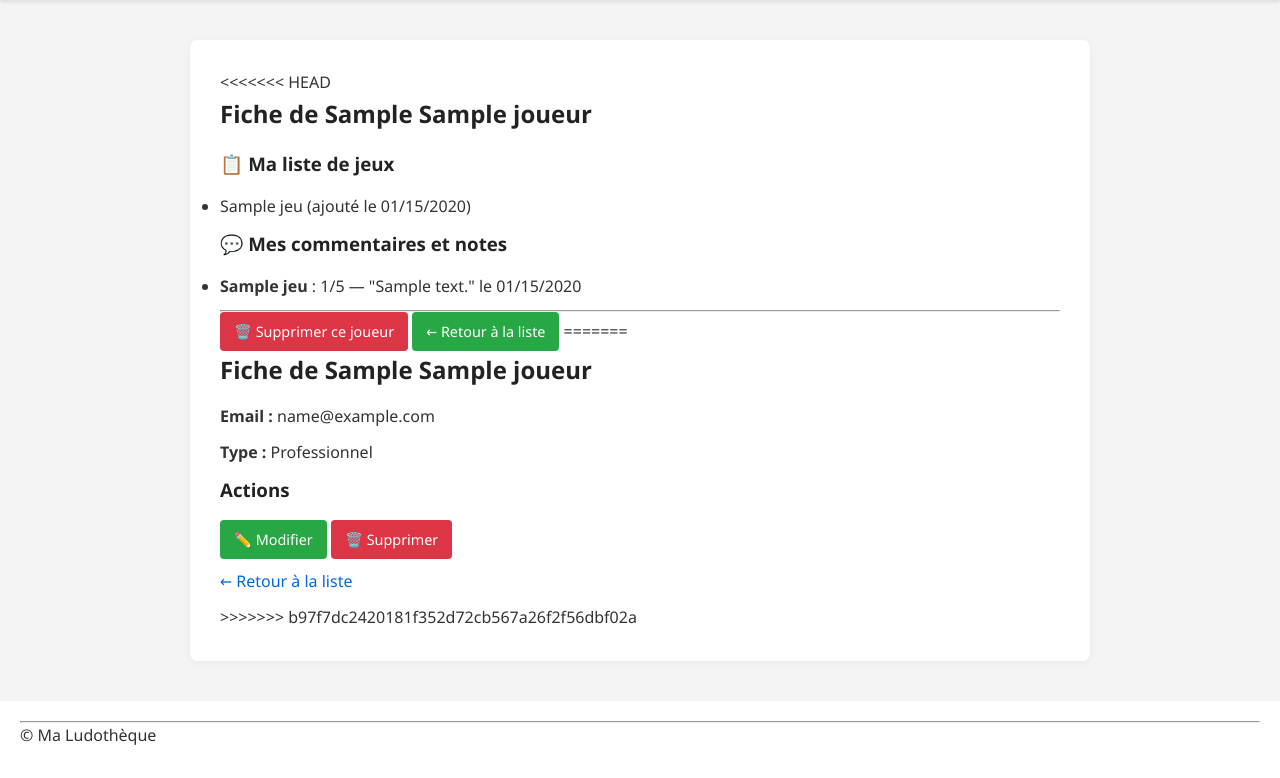
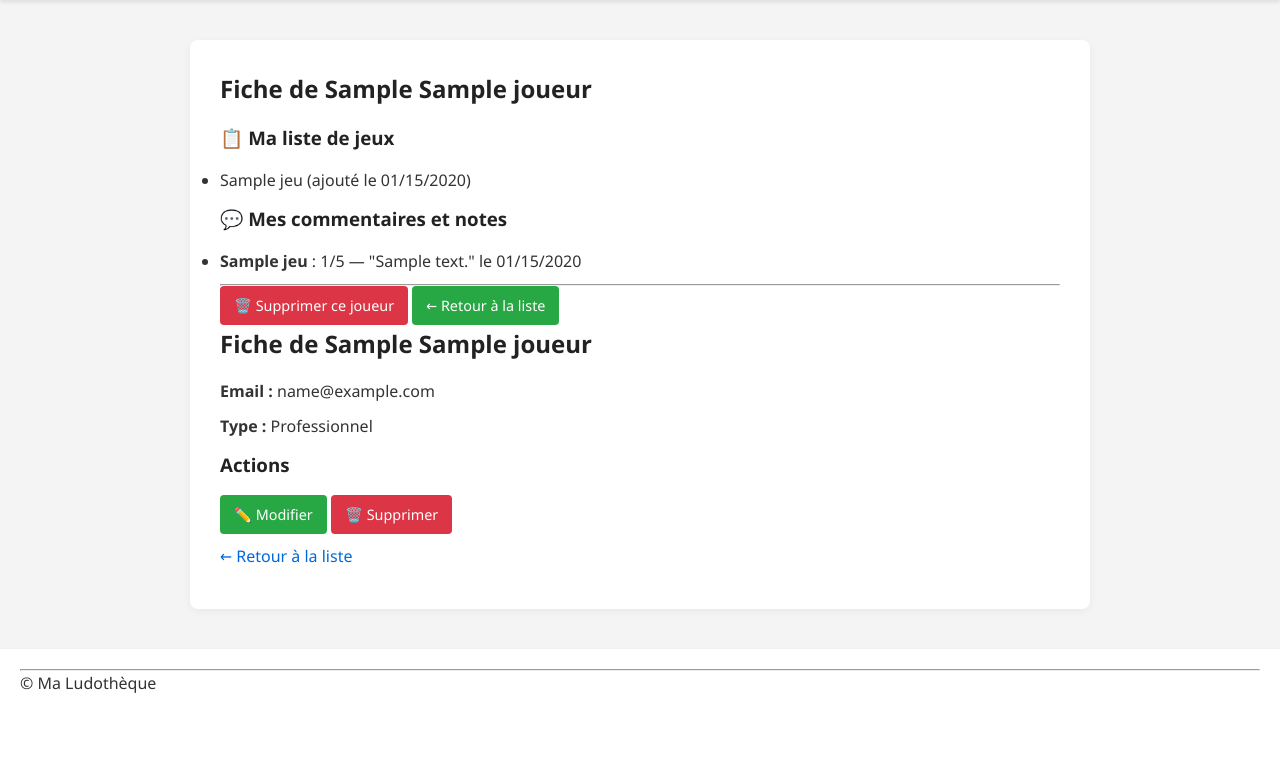
Before and after one commit to Ryn-s/SAE23_Ludotheque, a Django app: page /joueurs/1/ in a window 1280 px wide. Shown: the part 180-958 px from the top of the page. After the commit the page ends 873 px from the top, so only its background shows below. Run offline with Django 5.2, Linux system fonts and the light colour scheme; tables that the repository leaves empty hold one stand-in row (values such as "Sample post").

Commit message:
Résolution du conflit dans templates/gestion_joueurs/joueur_detail.html

```diff
--- a/templates/gestion_joueurs/joueur_detail.html
+++ b/templates/gestion_joueurs/joueur_detail.html
@@ -1,6 +1,6 @@
 {% extends "base.html" %}
 {% block content %}
-<<<<<<< HEAD
+
 
   <h2>Fiche de {{ object.prenom }} {{ object.nom }}</h2>
 
@@ -43,7 +43,6 @@
     ← Retour à la liste
   </a>
 
-=======
   <h2>Fiche de {{ object.prenom }} {{ object.nom }}</h2>
   <p><strong>Email :</strong> {{ object.email }}</p>
   <p><strong>Type :</strong> {{ object.get_type_display }}</p>
@@ -54,5 +53,4 @@
     <a class="btn btn-danger" href="{% url 'gestion_joueurs:delete' object.pk %}">🗑️ Supprimer</a>
   </p>
   <p><a href="{% url 'gestion_joueurs:list' %}">← Retour à la liste</a></p>
->>>>>>> b97f7dc2420181f352d72cb567a26f2f56dbf02a
 {% endblock %}
```
